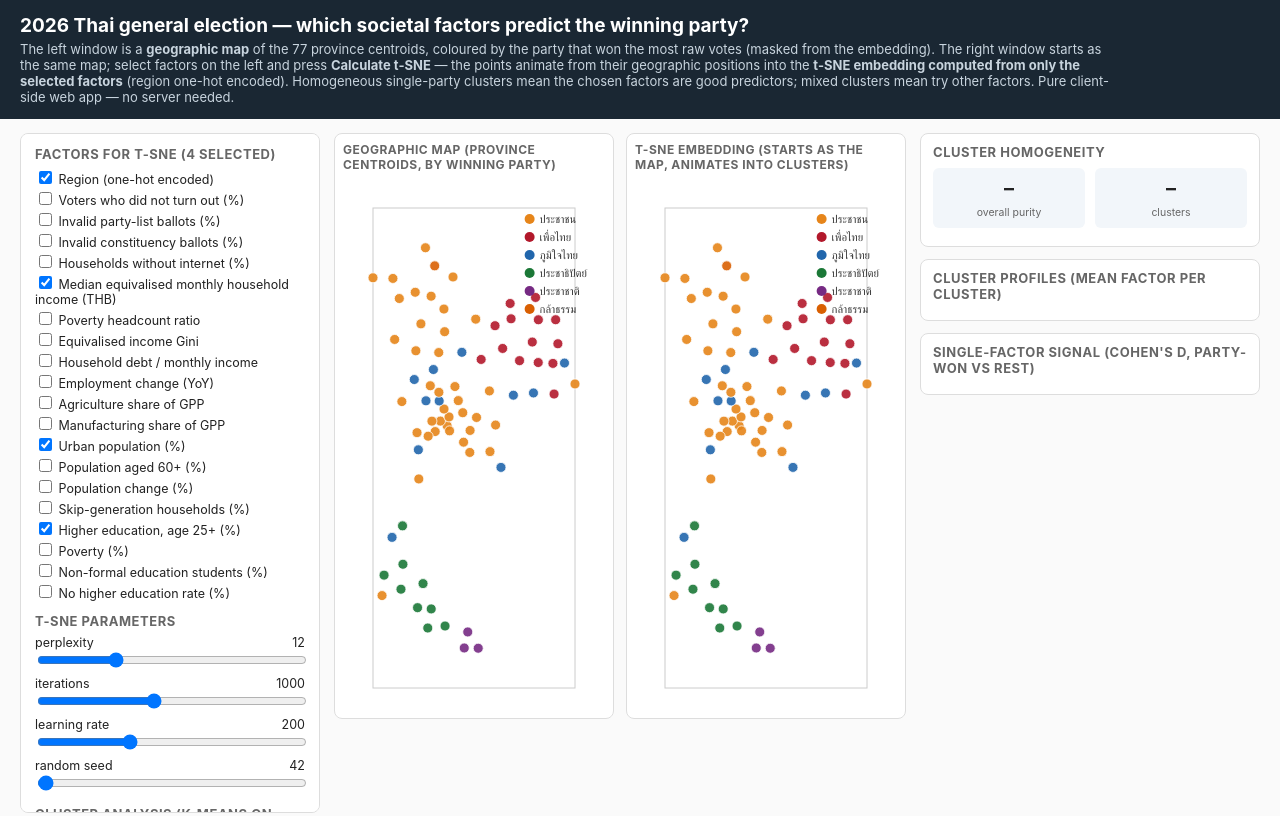
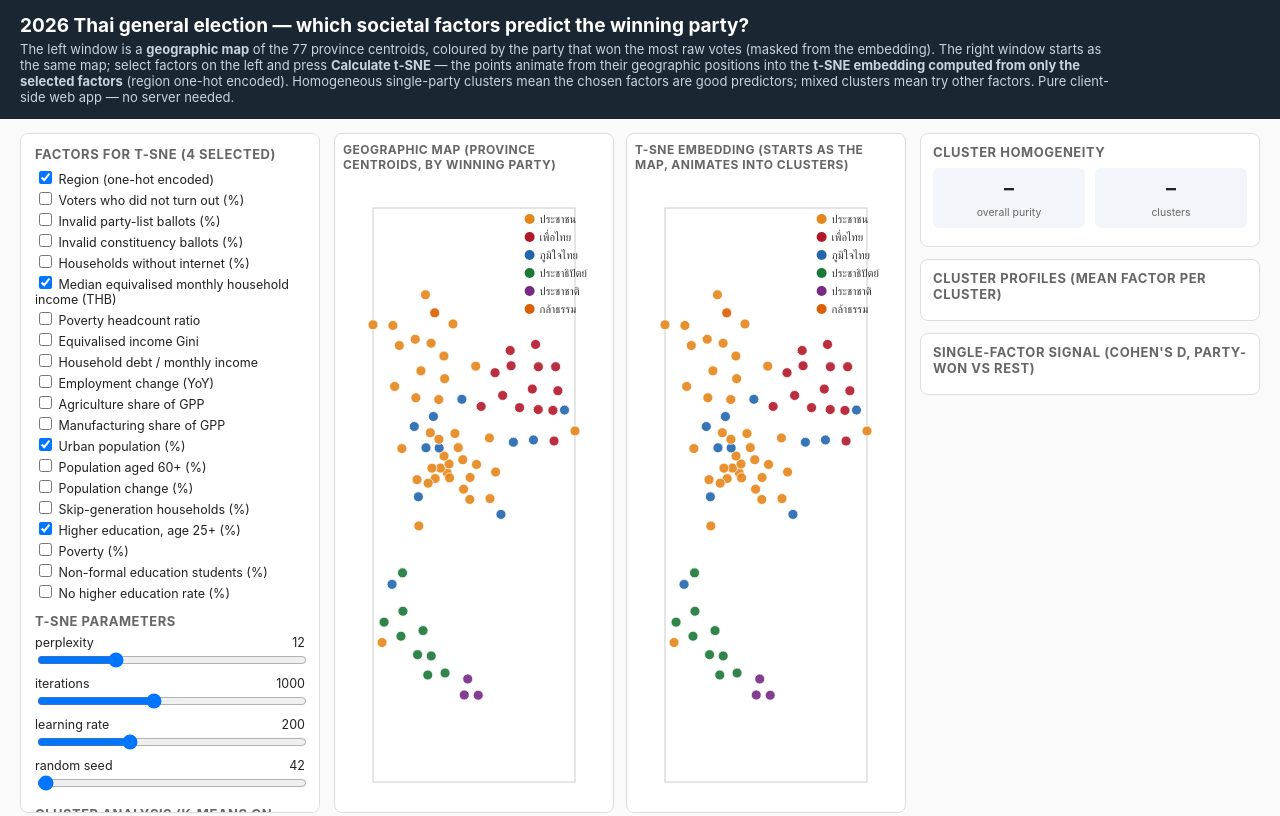
Before and after one commit to exfictz/thai-election-societal-tsne, a plain HTML site: page index.html in a window 1280 px wide. Shown: the top 816 px of the page. Drawn offline with Linux system fonts and the light colour scheme.

Commit message:
Stretch #main vertically to match sidebar height
#layout now align-items:stretch; plot canvases flex to fill the
available pane height instead of a fixed 540px.

```diff
--- a/index.html
+++ b/index.html
@@ -11,7 +11,7 @@
   header { background:#1a2733; color:#fff; padding:14px 20px; }
   header h1 { margin:0 0 4px; font-size:19px; }
   header p { margin:0; font-size:13px; color:#c8d4de; max-width:1100px; }
-  #layout { display:flex; gap:14px; padding:14px 20px; align-items:flex-start; }
+  #layout { display:flex; gap:14px; padding:14px 20px; align-items:stretch; }
   #sidebar { width:300px; flex:none; background:#fff; border:1px solid var(--line); border-radius:8px; padding:12px 14px; max-height:calc(100vh - 120px); overflow:auto; }
   #sidebar h2 { font-size:13px; text-transform:uppercase; letter-spacing:.04em; color:#666; margin:12px 0 6px; }
   #sidebar h2:first-child { margin-top:0; }
@@ -27,9 +27,9 @@
   .radio-row { font-size:12.5px; margin:3px 0; }
   #dl { width:100%; padding:7px; font-size:12.5px; margin-top:8px; background:#fff; border:1px solid var(--line); border-radius:6px; cursor:pointer; }
   #main { flex:1; min-width:0; display:flex; gap:12px; }
-  .plot-wrap { position:relative; flex:1; min-width:0; background:#fff; border:1px solid var(--line); border-radius:8px; padding:8px 8px 0; }
+  .plot-wrap { position:relative; flex:1; min-width:0; display:flex; flex-direction:column; background:#fff; border:1px solid var(--line); border-radius:8px; padding:8px 8px 0; }
   .plot-wrap h3 { font-size:12px; text-transform:uppercase; letter-spacing:.04em; color:#666; margin:0 0 6px; }
-  .plot-wrap canvas { width:100%; height:540px; display:block; }
+  .plot-wrap canvas { width:100%; flex:1 1 auto; min-height:320px; display:block; }
   .tooltip { display:none; position:absolute; pointer-events:none; background:rgba(20,30,40,.92); color:#fff; font-size:11.5px; padding:8px 10px; border-radius:6px; max-width:300px; line-height:1.45; z-index:5; }
   #side { width:340px; flex:none; display:flex; flex-direction:column; gap:12px; }
   .card { background:#fff; border:1px solid var(--line); border-radius:8px; padding:10px 12px; }
```
